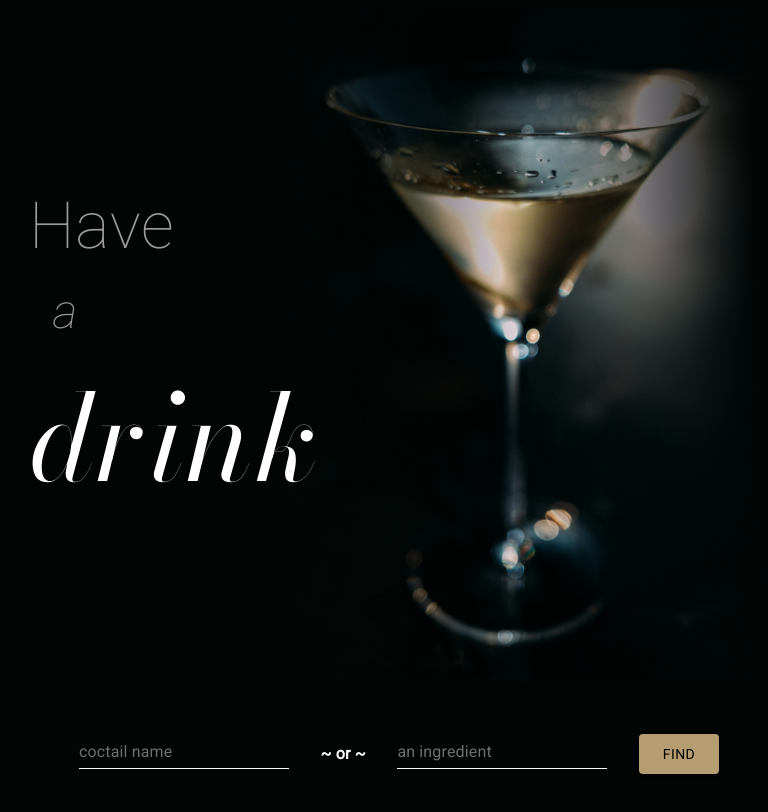
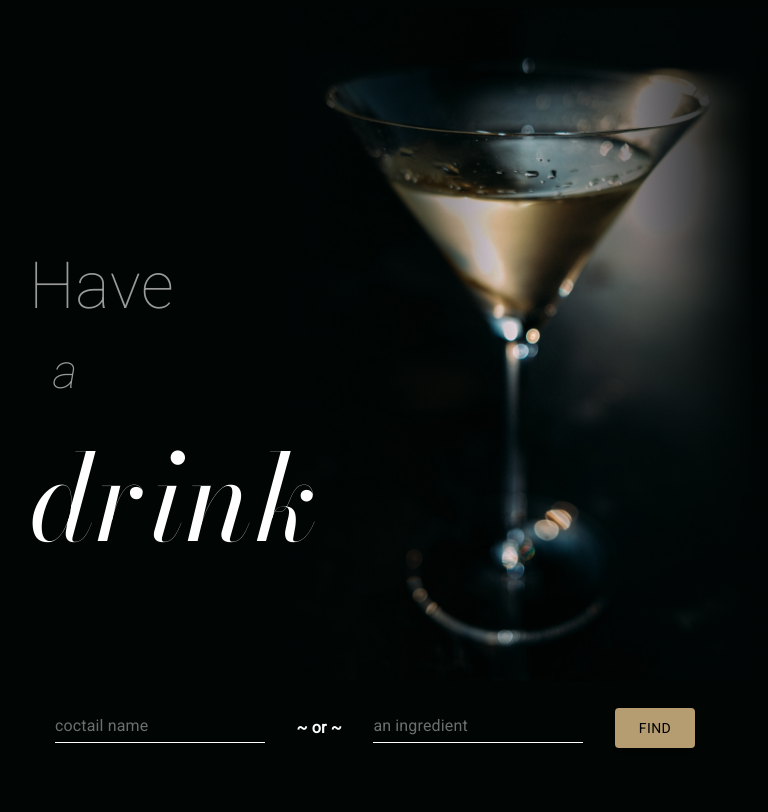
Before and after one commit to marcushu/Coctails, a React (Create React App) app: page / in a window 1280 px wide. Shown: the top 812 px of the page, without its empty margins (265-1033 px from the left). Built offline with nearby package versions, Linux system fonts and the light colour scheme.

Commit message:
fixed overlapping issue

```diff
--- a/src/App.tsx
+++ b/src/App.tsx
@@ -40,6 +40,7 @@ function App() {
         backgroundSize: { xs: 'unset', md: 'contain' }, backgroundPosition: 'top', position: 'relative'
       }}>
       <Box width='100%'>
+        <Box display='flex' flexDirection='column' height='100vh' justifyContent='space-around'>
           <Box marginLeft={['0px', '80px']} paddingTop={['60px', '20%']}>
             <Typography fontSize='65px' sx={{ color: '#9A9A9A' }} fontWeight='lighter'>
               Have
@@ -51,9 +52,11 @@ function App() {
               drink
             </Typography>
           </Box>
-        <Box width='100%'
-          sx={{ marginTop: '50px', position: ['unset', 'absolute'], bottom: ['unset', '10px'] }}>
+          <Box>
             <SearchForm callback={callSearch} />
+          </Box>
+        </Box>
+        <Box width='100%' sx={{ marginTop: '50px' }}>
           {badSearchTearm.length
             ? <NullCoctail searchString={badSearchTearm} />
             : <SearchResults coctails={searchResults} />}
```
Lines whose indentation alone changed are shown as unchanged.
